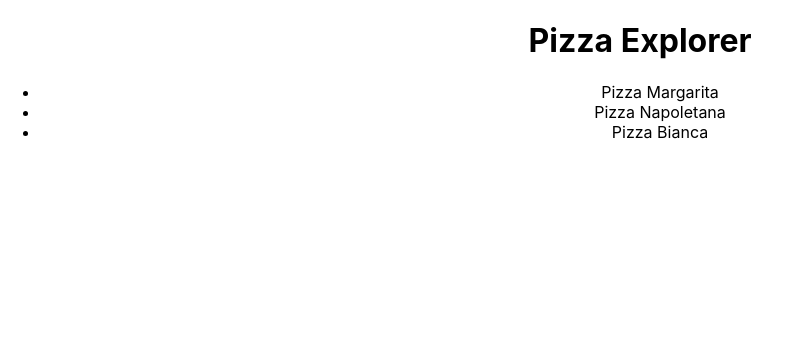
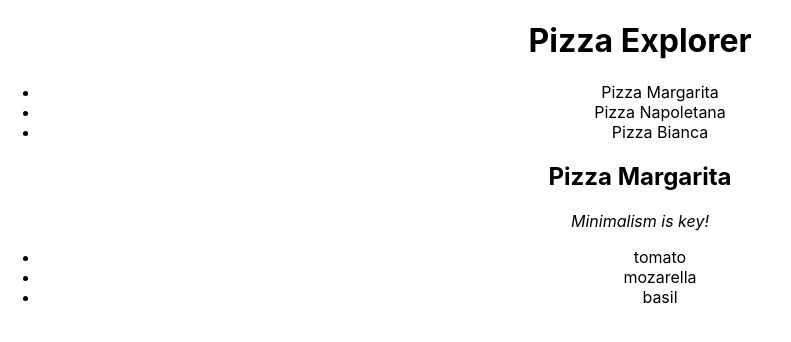
Before and after one commit to nicorponic/Pizza-List, a React (Create React App) app: page / in a window 1280 px wide. Both pictures are taken after a click on the item "Pizza Margarita". Shown: the top 342 px of the page, without its empty margins (0-791 px from the left). Built offline with nearby package versions, Linux system fonts and the light colour scheme.

Commit message:
Completed, same page displays pizza details

```diff
--- a/src/App.js
+++ b/src/App.js
@@ -1,13 +1,15 @@
-import React, { Component } from 'react';
+import React, { Component } from "react";
 //import logo from './logo.svg';
-import './App.css';
-import PizzaListContainer from "./components/PizzaListContainer"
+import "./App.css";
+import PizzaListContainer from "./components/PizzaListContainer";
+import PizzaDetailsContainer from "./components/PizzaDetailsContainer";
 
 class App extends Component {
   render() {
     return (
       <div className="App">
-      <PizzaListContainer />
+        <PizzaListContainer />
+        <PizzaDetailsContainer />
       </div>
     );
   }
--- /dev/null
+++ b/src/components/PizzaDetails.js
@@ -0,0 +1,20 @@
+import * as React from "react";
+
+export default function PizzaDetails(props) {
+  const pizza = props.pizza;
+  return (
+    <div>
+      <h2>{pizza.name}</h2>
+
+      <p>
+        <i>{pizza.description}</i>
+      </p>
+
+      <ul>
+        {pizza.ingredients.map(ingredient => (
+          <li key={ingredient}>{ingredient}</li>
+        ))}
+      </ul>
+    </div>
+  );
+}
--- /dev/null
+++ b/src/components/PizzaDetailsContainer.js
@@ -0,0 +1,24 @@
+import * as React from "react";
+import { connect } from "react-redux";
+import PizzaDetails from "./PizzaDetails";
+
+class PizzaDetailsContainer extends React.Component {
+  render() {
+      console.log(this.props)
+    const pizza = this.props.pizza;
+    if (!pizza) return null;
+
+    return <PizzaDetails pizza={pizza} />;
+  }
+}
+
+const mapStateToProps = state => {
+  if (state.selectedPizza !== null) {
+    return {
+      pizza: state.pizzas.find(pizza => pizza.id === state.selectedPizza)
+    };
+  }
+  return {};
+};
+
+export default connect(mapStateToProps)(PizzaDetailsContainer);
--- a/src/components/PizzaListContainer.js
+++ b/src/components/PizzaListContainer.js
@@ -3,9 +3,12 @@ import PizzaList from "./PizzaList";
 import { connect } from "react-redux";
 
 class PizzaListContainer extends React.Component {
-  selectPizza(id) {
-    console.log("selected pizza:", id);
-  }
+  selectPizza = id => {
+    this.props.dispatch({
+      type: "SELECT_PIZZA",
+      payload: id
+    });
+  };
 
   render() {
     return (
@@ -16,7 +19,7 @@ class PizzaListContainer extends React.Component {
 
 const mapStateToProps = state => {
   return {
-    pizzas: state
+    pizzas: state.pizzas
   };
 };
 
--- a/src/index.js
+++ b/src/index.js
@@ -3,8 +3,8 @@ import ReactDOM from "react-dom";
 import "./index.css";
 import App from "./App";
 import * as serviceWorker from "./serviceWorker";
-import store from './store'
-import {Provider} from 'react-redux'
+import store from "./store";
+import { Provider } from "react-redux";
 
 ReactDOM.render(
   <Provider store={store}>
--- /dev/null
+++ b/src/reducers/index.js
@@ -0,0 +1,8 @@
+import { combineReducers } from "redux";
+import pizzas from "./reducer";
+import selectedPizza from "./selected-pizza";
+
+export default combineReducers({
+  pizzas,
+  selectedPizza
+});
--- /dev/null
+++ b/src/reducers/selected-pizza.js
@@ -0,0 +1,10 @@
+const reducer = (state = null, action = {}) => {
+  switch (action.type) {
+    case "SELECT_PIZZA":
+      return action.payload;
+    default:
+      return state;
+  }
+};
+
+export default reducer;
--- a/src/store.js
+++ b/src/store.js
@@ -1,5 +1,5 @@
 import { createStore } from "redux";
-import reducer from "./reducer";
+import reducer from "./reducers";
 
 const enhancer =
   window.__REDUX_DEVTOOLS_EXTENSION__ && window.__REDUX_DEVTOOLS_EXTENSION__();
```
Also changed, not shown: src/reducers/reducer.js (renamed from src/reducer.js).
